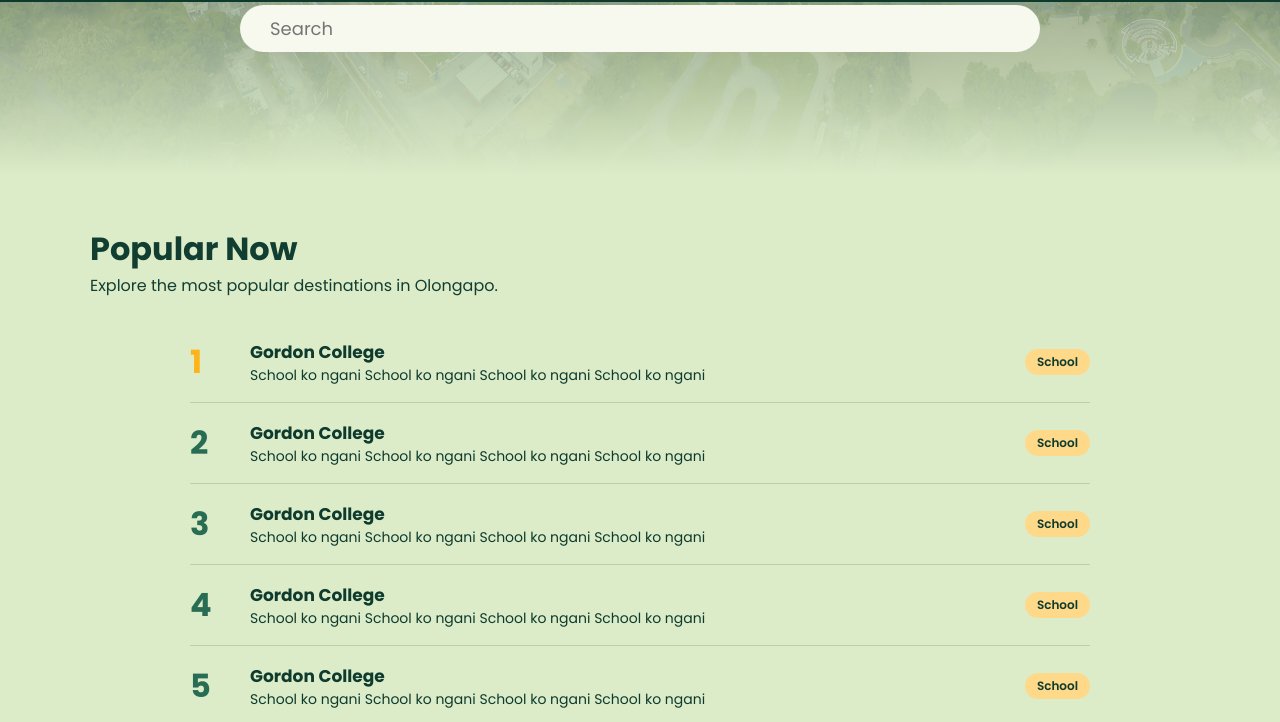
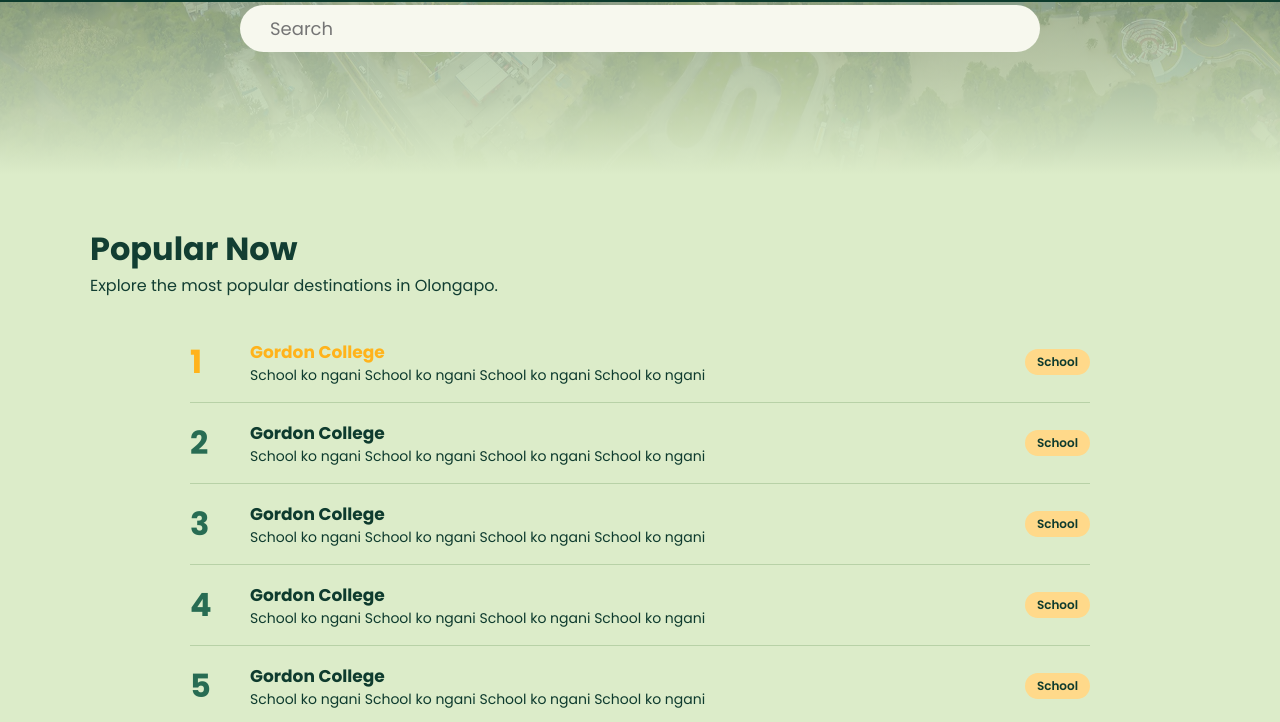
Before and after one commit to trishgomz/GoGapo, a plain HTML site: page index.html in a window 1280 px wide. In both pictures the pointer is over the link 640 px from the left and 977 px from the top of the page. Shown: the part 615-1337 px from the top of the page. Drawn offline with Linux system fonts and the light colour scheme.

Commit message:
Add hover effect for popular items

```diff
--- a/style.css
+++ b/style.css
@@ -175,6 +175,11 @@ body {
     border-bottom: 1px solid #b8d1a7;
     text-decoration: none;
     color: #0e3b2e;
+}
+
+.popular-items:hover {
+    color: #ffb31b;
+    transition: 0.3s;
 }
 
 .rank {
```
